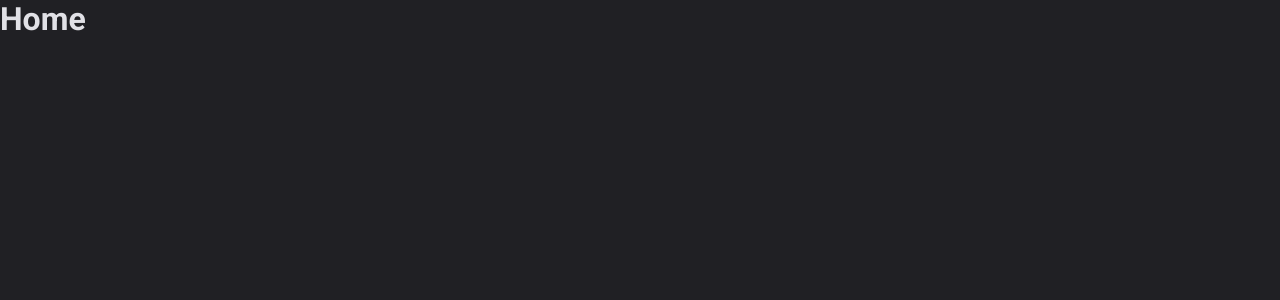
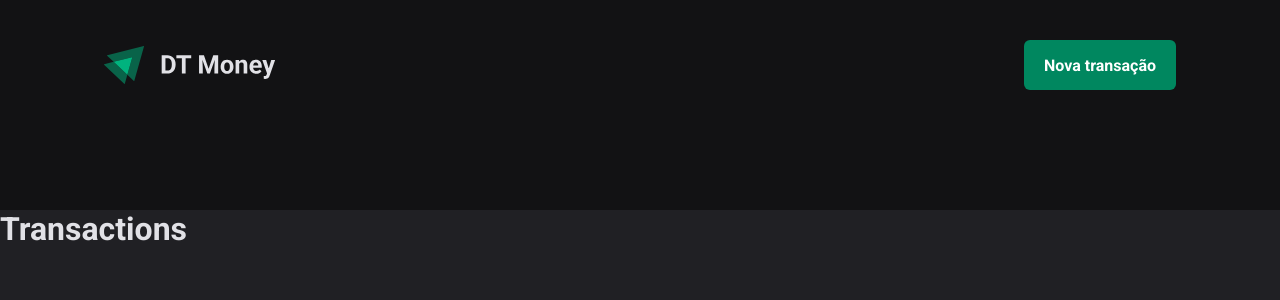
Before and after one commit to RenanArantes/dt-money, a React (Vite) app: page / in a window 1280 px wide. Shown: the top 300 px of the page. Built offline with nearby package versions, Linux system fonts and the light colour scheme.

Commit message:
Estilização de Header

```diff
--- a/src/App.tsx
+++ b/src/App.tsx
@@ -1,4 +1,5 @@
 import { ThemeProvider } from 'styled-components'
+import { Transations } from './pages/Transactions'
 import { GlobalStyle } from './styles/global'
 import { defaultTheme } from './styles/themes/default'
 
@@ -7,7 +8,7 @@ export function App() {
     <ThemeProvider theme={defaultTheme}>
       <GlobalStyle />
 
-      <h1>Home</h1>
+      <Transations />
     </ThemeProvider>
   )
 }
--- /dev/null
+++ b/src/Components/Header/index.tsx
@@ -0,0 +1,14 @@
+import logo from '../../assets/logo.svg'
+import { HeaderContainer, HeaderContent, NewTransationButton } from './styles'
+
+export function Header() {
+  return (
+    <HeaderContainer>
+      <HeaderContent>
+        <img src={logo} alt="DT-Money" />
+
+        <NewTransationButton>Nova transação</NewTransationButton>
+      </HeaderContent>
+    </HeaderContainer>
+  )
+}
--- /dev/null
+++ b/src/Components/Header/styles.ts
@@ -0,0 +1,32 @@
+import styled from 'styled-components'
+
+export const HeaderContainer = styled.header`
+  background: ${(props) => props.theme.gray[900]};
+  //superior horizontal inferior
+  padding: 2.5rem 0 7.5rem;
+`
+export const HeaderContent = styled.div`
+  width: 100%;
+  max-width: 1120px;
+  margin: 0 auto;
+  padding: 0 1.5rem;
+
+  display: flex;
+  justify-content: space-between;
+  align-items: center;
+`
+export const NewTransationButton = styled.button`
+  height: 50px;
+  border: 0;
+  background: ${(props) => props.theme.green[500]};
+  color: ${(props) => props.theme.white};
+  font-weight: bold;
+  padding: 0 1.25rem;
+  border-radius: 6px;
+  cursor: pointer;
+
+  transition: 0.4s;
+  &:hover {
+    background: ${(props) => props.theme.green[700]};
+  }
+`
--- /dev/null
+++ b/src/pages/Transactions/index.tsx
@@ -0,0 +1,10 @@
+import { Header } from '../../Components/Header'
+
+export function Transations() {
+  return (
+    <div>
+      <Header />
+      <h1>Transactions</h1>
+    </div>
+  )
+}
```
Also changed, not shown: src/assets/logo.svg (added), src/pages/Transactions/styles.ts (added).
